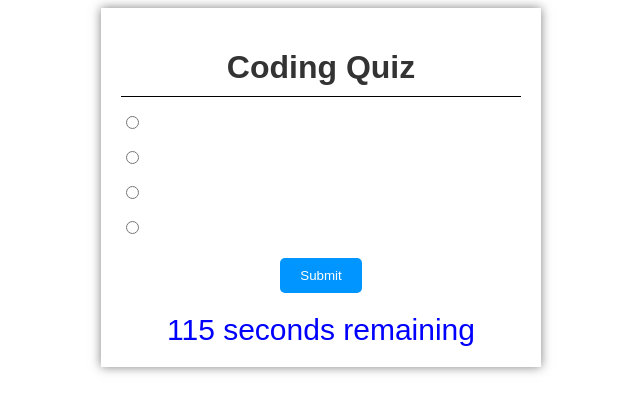
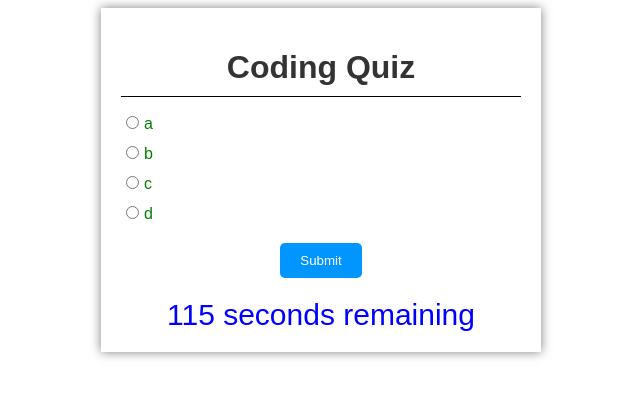
Before and after one commit to cschmidt216/challenge-04-Code-Quiz, a plain HTML site: page index.html in a window 1280 px wide. Shown: the whole page, without its empty margins (319-959 px from the left). Drawn offline with Linux system fonts and the light colour scheme.

Commit message:
updated css elements

```diff
--- a/Assets/style.css
+++ b/Assets/style.css
@@ -11,6 +11,11 @@ body {
 	padding: 20px;
 	background-color: #fff;
 	box-shadow: 0px 0px 10px rgba(0,0,0,0.5);
+}
+
+.choice {
+	display: inline-block;
+	color: green;
 }
 
 h1 {
@@ -32,12 +37,14 @@ ul {
 }
 
 li {
-	margin-bottom: 15px;
+	margin-bottom: 10px;
+	flex-direction: row;
 }
 
-label {
-	cursor: pointer;
-}
+input[type="radio"] {
+	display: inline-block;
+	margin-right: 5px;
+  }
 
 #submit {
 	display: block;
--- a/index.html
+++ b/index.html
@@ -11,10 +11,10 @@
 			<hr>
 			<p id="question"></p>
 			<ul>
-				<li><input type="radio" name="answer" id="choice1" value="1"><label for="choice1" id="label1"></label></li>
-				<li><input type="radio" name="answer" id="choice2" value="2"><label for="choice2" id="label2"></label></li>
-				<li><input type="radio" name="answer" id="choice3" value="3"><label for="choice3" id="label3"></label></li>
-				<li><input type="radio" name="answer" id="choice4" value="4"><label for="choice4" id="label4"></label></li>
+				<li><input type="radio" name="answer"><div class="choice">a</div>
+				<li><input type="radio" name="answer"><div class="choice">b</div>
+				<li><input type="radio" name="answer"><div class="choice">c</div>
+				<li><input type="radio" name="answer"><div class="choice">d</div>
 			</ul>
 			<button id="submit">Submit</button>
 			<div id="timer">00:00</div>
```
Also changed, not shown: Assets/script.js (line endings or trailing spaces).
